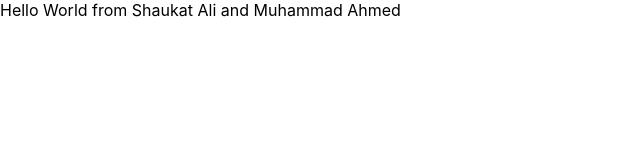
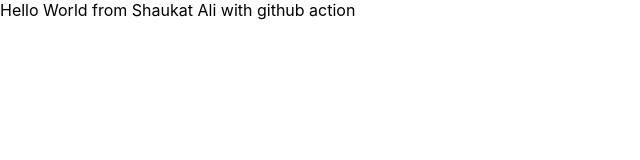
Before and after one commit to Shaukataliwattoo/bootcamp-react-app, a React (Create React App) app: page / in a window 1280 px wide. Shown: the top 160 px of the page, without its empty margins (0-640 px from the left). Built offline with nearby package versions, Linux system fonts and the light colour scheme.

Commit message:
Update App.js

```diff
--- a/src/App.js
+++ b/src/App.js
@@ -4,7 +4,7 @@ import './App.css';
 function App() {
   return (
     <div>
-      Hello World from Shaukat Ali and Muhammad Ahmed
+      Hello World from Shaukat Ali with github action
     </div>
   );
 }
```
